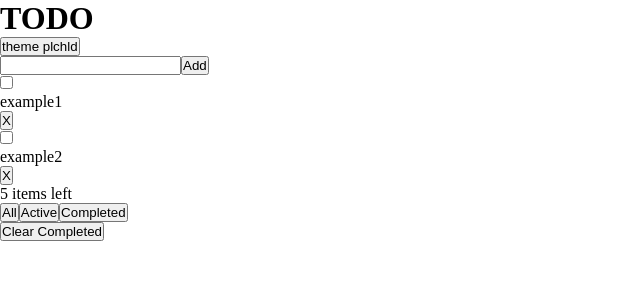
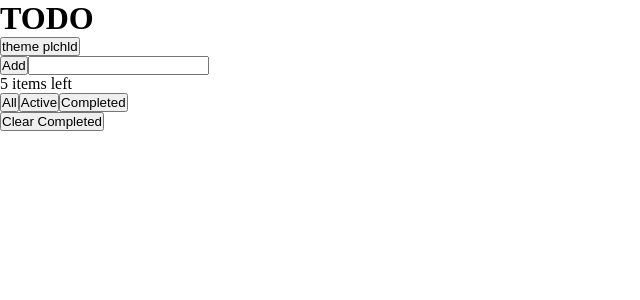
Before and after one commit to CatalinBanici/advanced-todo-app, a React (Create React App) app in the folder app/: page / in a window 1280 px wide. Shown: the top 300 px of the page, without its empty margins (0-640 px from the left). Built offline with nearby package versions, Linux system fonts and the light colour scheme.

Commit message:
adding todo to the list functionality

```diff
--- a/app/src/App.js
+++ b/app/src/App.js
@@ -1,21 +1,32 @@
-import { useState } from "react";
+import { useRef, useState } from "react";
 import TodoForm from "./components/TodoForm";
 import TodoList from "./components/TodoList";
 import TodoSettings from "./components/TodoSettings";
 
 function App() {
-  const [todos, setTodos] = useState([
-    {
-      id: 1,
-      todoName: "example1",
-      checked: false,
-    },
-    {
-      id: 2,
-      todoName: "example2",
-      checked: false,
-    },
-  ]);
+  const [todos, setTodos] = useState([]);
+  const todoNameRef = useRef();
+
+  function updateTodoList() {
+    const todoName = todoNameRef.current.value;
+    if (todoName === "") return null;
+    setTodos((prevTodos) => {
+      return [
+        ...prevTodos,
+        {
+          id: Math.random() * 1000,
+          todoNameText: todoName,
+          complete: false,
+        },
+      ];
+    });
+    todoNameRef.current.value = "";
+    console.log(todos);
+  }
+
+  function handleSubmit(e) {
+    e.preventDefault();
+  }
 
   return (
     <div className="App">
@@ -24,7 +35,11 @@ function App() {
         <button>theme plchld</button>
       </header>
       <main>
-        <TodoForm />
+        <TodoForm
+          todoNameRef={todoNameRef}
+          handleSubmit={handleSubmit}
+          updateTodoList={updateTodoList}
+        />
         <TodoList todos={todos} />
         <TodoSettings />
       </main>
--- a/app/src/components/Todo.js
+++ b/app/src/components/Todo.js
@@ -1,10 +1,11 @@
 import React from "react";
 
-export default function Todo({ todo }) {
+export default function Todo(props) {
+  const { todo } = props;
   return (
     <li>
       <input type="checkbox" />
-      <p>{todo.todoName}</p>
+      <p>{todo.todoNameText}</p>
       <button>X</button>
     </li>
   );
--- a/app/src/components/TodoForm.js
+++ b/app/src/components/TodoForm.js
@@ -1,10 +1,11 @@
 import React from "react";
 
-export default function TodoForm() {
+export default function TodoForm(props) {
+  const { todoNameRef, handleSubmit, updateTodoList } = props;
   return (
-    <form>
-      <input type="text" />
-      <button>Add</button>
+    <form onSubmit={handleSubmit}>
+      <button onClick={updateTodoList}>Add</button>
+      <input type="text" ref={todoNameRef} />
     </form>
   );
 }
--- a/app/src/components/TodoList.js
+++ b/app/src/components/TodoList.js
@@ -1,7 +1,8 @@
 import React from "react";
 import Todo from "./Todo";
 
-export default function TodoList({ todos }) {
+export default function TodoList(props) {
+  const { todos } = props;
   return (
     <section>
       <ul>
```
